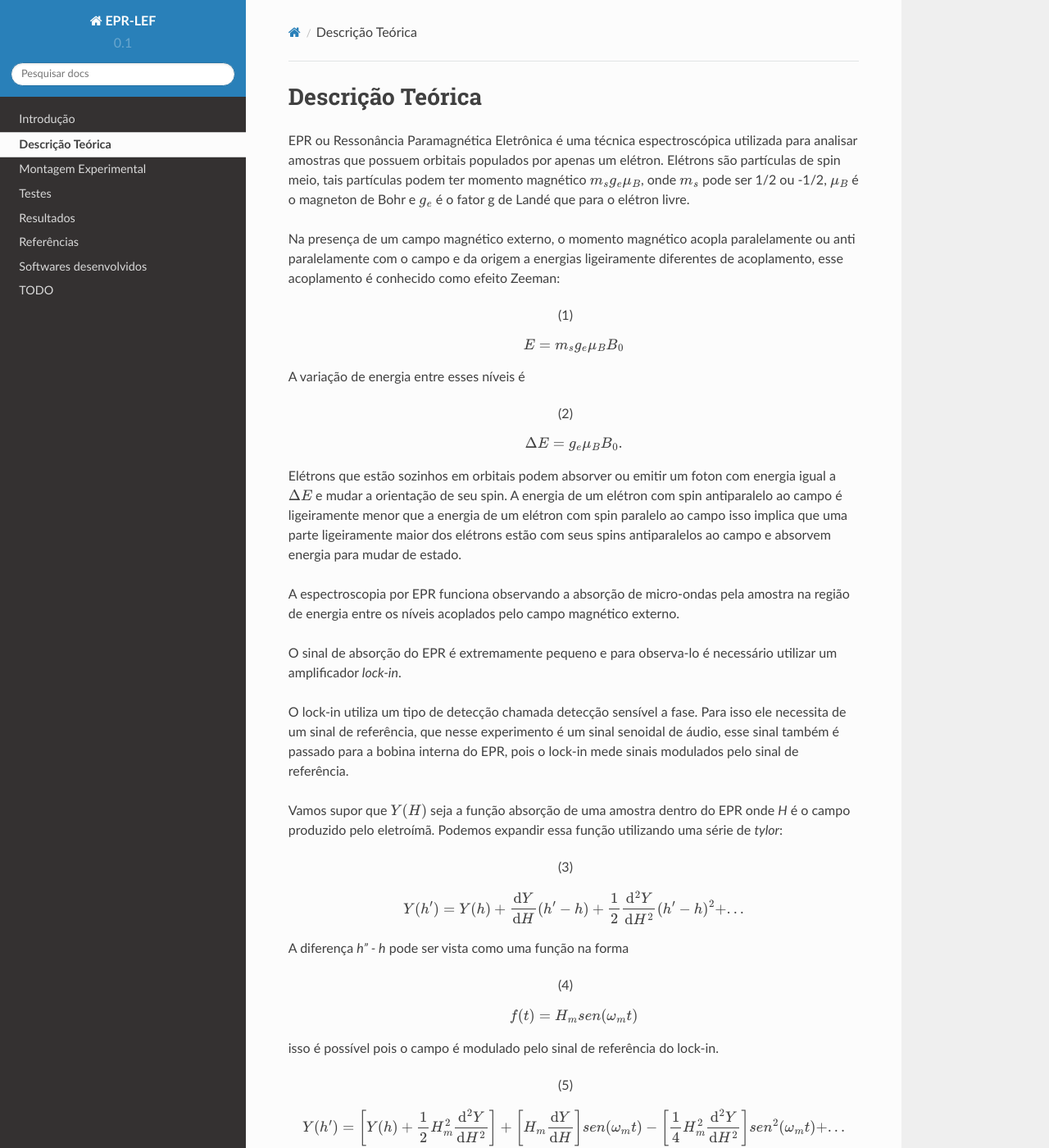
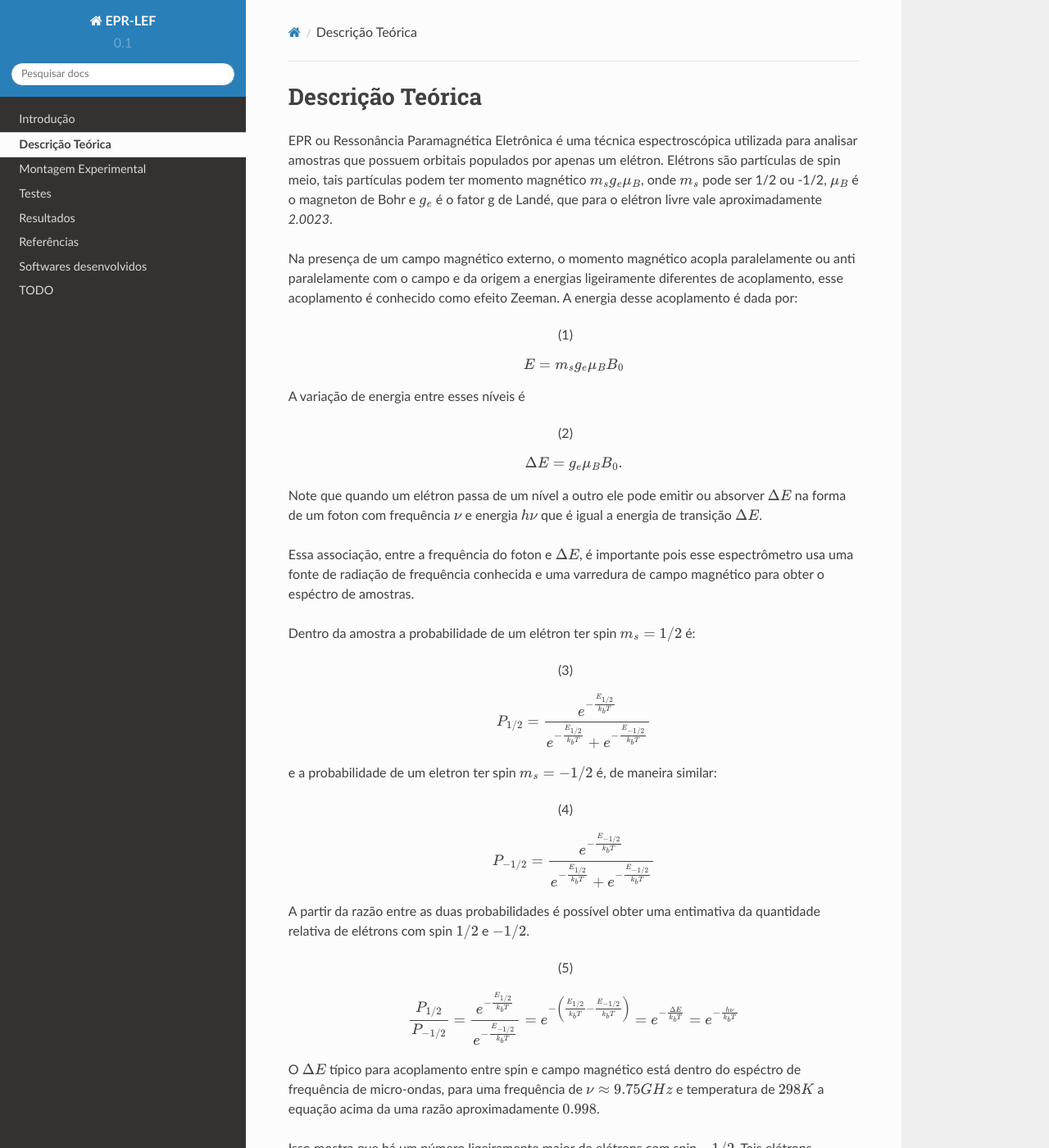
Before and after one commit to heitorPB/EPR-LEF, a Sphinx documentation site: the page built from doc/teoria.rst, in a window 1280 px wide and 1400 px high. Shown: the whole window at 82% size. Built offline with Sphinx 7.4.7 and the Read the Docs theme 2.0.0, drawn with Linux system fonts in a browser that asks for light colours; some of the changed text lies outside the part shown.

Commit message:
uma melhoria na teoria, falta a parte do lock-in

```diff
--- a/doc/TODO.rst
+++ b/doc/TODO.rst
@@ -15,9 +15,9 @@ DOC:
 	aviso sobre o campo magnético: é uma estimativa
 
 	intro:
-		fotos dos cara
+		fotos dos cara(ok)
 
-		texto decente
+		texto decente(ok?)
 
 	teoria:
 		hv = ms g B0
--- a/doc/teoria.rst
+++ b/doc/teoria.rst
@@ -7,12 +7,12 @@ utilizada para analisar amostras que possuem orbitais populados por
 apenas um elétron. Elétrons são partículas de spin meio, tais partículas
 podem ter momento magnético :math:`m_s g_e \mu_B`, onde :math:`m_s` pode
 ser 1/2 ou -1/2, :math:`\mu_B` é o magneton de Bohr e :math:`g_e` é o
-fator g de Landé que para o elétron livre.
+fator g de Landé, que para o elétron livre vale aproximadamente *2.0023*.
 
 Na presença de um campo magnético externo, o momento magnético acopla
 paralelamente ou anti paralelamente com o campo e da origem a energias
 ligeiramente diferentes de acoplamento, esse acoplamento é conhecido como
-efeito Zeeman:
+efeito Zeeman. A energia desse acoplamento é dada por:
 
 .. math::
 
@@ -24,19 +24,51 @@ A variação de energia entre esses níveis é
 
    \Delta E = g_e \mu_B B_0.
 
-Elétrons que estão sozinhos em orbitais podem absorver ou emitir um foton com
-energia igual a :math:`\Delta E` e mudar a orientação de seu spin. A energia
-de um elétron com spin antiparalelo ao campo é ligeiramente menor que a
-energia de um elétron com spin paralelo ao campo isso implica que uma parte
-ligeiramente maior dos elétrons estão com seus spins antiparalelos ao campo
-e absorvem energia para mudar de estado.
+Note que quando um elétron passa de um nível a outro ele pode emitir ou
+absorver :math:`\Delta E` na forma de um foton com frequência :math:`\nu`
+e energia :math:`h\nu` que é igual a energia de transição
+:math:`\Delta E`.
 
-A espectroscopia por EPR funciona observando a absorção de micro-ondas pela
+Essa associação, entre a frequência do foton e :math:`\Delta E`, é importante
+pois esse espectrômetro usa uma fonte de radiação de frequência conhecida e
+uma varredura de campo magnético para obter o espéctro de amostras.
+
+Dentro da amostra a probabilidade de um elétron ter spin :math:`m_s = 1/2` é:
+
+.. math::
+
+   P_{1/2} = \frac{e^{-\frac{E_{1/2}}{k_bT}}}{e^{-\frac{E_{1/2}}{k_bT}}+
+            e^{-\frac{E_{-1/2}}{k_bT}}}
+
+e a probabilidade de um eletron ter spin :math:`m_s = -1/2` é, de maneira
+similar:
+
+.. math::
+   P_{-1/2} = \frac{e^{-\frac{E_{-1/2}}{k_bT}}}{e^{-\frac{E_{1/2}}{k_bT}}+
+             e^{-\frac{E_{-1/2}}{k_bT}}}
+
+A partir da razão entre as duas probabilidades é possível obter uma entimativa
+da quantidade relativa de elétrons com spin :math:`1/2` e :math:`-1/2`.
+
+.. math::
+   \frac{P_{1/2}}{P_{-1/2}} =
+   \frac{ e^{-\frac{E_{1/2}}{k_bT}} }{e^{-\frac{E_{-1/2}}{k_bT}}} =
+   e^{ - \left (  \frac{E_{1/2}}{k_bT} - \frac{E_{-1/2}}{k_bT} \right )} =
+   e^{-\frac{\Delta E}{k_bT}} = e^{-\frac{h\nu}{k_bT}}
+
+O :math:`\Delta E` típico para acoplamento entre spin e campo magnético está
+dentro do espéctro de frequência de micro-ondas, para uma frequência de
+:math:`\nu \approx 9.75GHz` e temperatura de :math:`298 K` a equação acima da
+uma razão aproximadamente :math:`0.998`.
+
+Isso mostra que há um número ligeiramente maior de elétrons com spin
+:math:`-1/2`. Tais elétrons absorvem energia para mudar de estado, portanto
+a espectroscopia por EPR funciona observando a absorção de micro-ondas pela
 amostra na região de energia entre os níveis acoplados pelo campo magnético
 externo.
 
-O sinal de absorção do EPR é extremamente pequeno e para observa-lo é
-necessário utilizar um amplificador *lock-in*.
+O sinal de absorção do EPR é extremamente pequeno e uma maneira de observa-lo é
+utilizar um amplificador *lock-in*.
 
 O lock-in utiliza um tipo de detecção chamada detecção sensível a fase.
 Para isso ele necessita de um sinal de referência, que nesse experimento é
```
